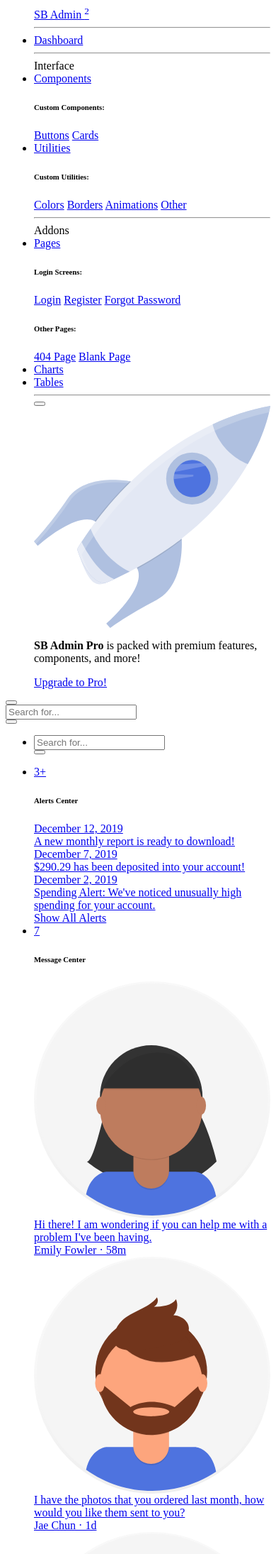
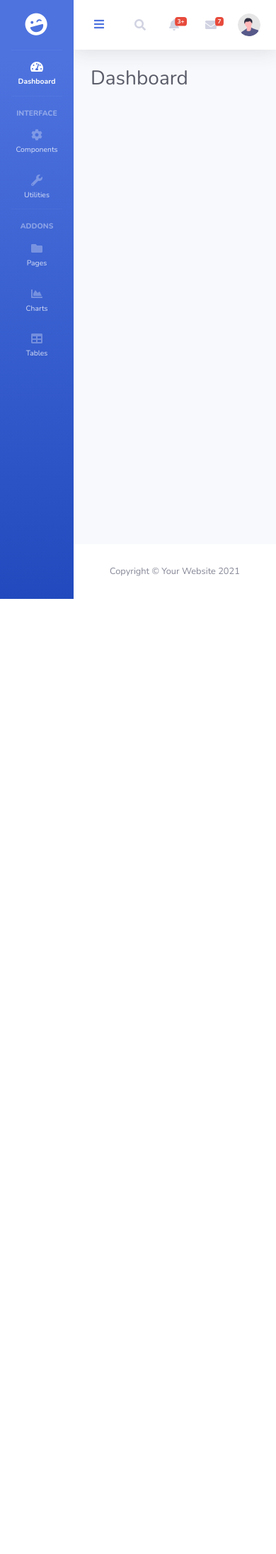
Before and after one commit to TriHan25/waqaf-alquran, a CodeIgniter 4 app: template app/Views/admin/home.php in a window 390 px wide. Shown: the top 2190 px of the page at 71% size. After the commit the page ends 844 px from the top, so only its background shows below. Run offline with PHP 8.4 and a stand-in for CodeIgniter, Linux system fonts and the light colour scheme; the template is opened without the code that fills it: most values are stand-ins (such as "Sample title", 1, 10 or a date in 2020); some libraries are stand-ins or nearby versions.

Commit message:
fix template

```diff
--- a/app/Controllers/Admin/Dashboard.php
+++ b/app/Controllers/Admin/Dashboard.php
@@ -12,8 +12,6 @@ class Dashboard extends BaseController
             'title' => 'Dashboard Admin'
         ];
 
-        echo view('layout/header', $data);
-        echo view('admin/home', $data);
-        echo view('layout/header');
+        return view('admin/home', $data);
     }
 }
--- a/app/Views/admin/home.php
+++ b/app/Views/admin/home.php
@@ -1,11 +1,11 @@
-<?= $this->extend('layout/navbarAdmin'); ?>
+<?= $this->extend('layout/template'); ?>
 
 <?= $this->section('home'); ?>
-<div class="container">
-    <div class="row">
-        <div class="col">
-            <h1>hello world</h1>
-        </div>
+<div class="container-fluid">
+    <div class="d-sm-flex align-items-center justify-content-between mb-4">
+        <h1 class="h3 mb-0 text-gray-800">Dashboard</h1>
+        <a href="#" class="d-none d-sm-inline-block btn btn-sm btn-primary shadow-sm"><i class="fas fa-download fa-sm text-white-50"></i> Generate
+            Report</a>
     </div>
 </div>
 <?= $this->endSection(); ?>
--- a/app/Views/layout/footer.php
+++ b/app/Views/layout/footer.php
@@ -1,33 +1,45 @@
-   <!-- Custom scripts for all pages-->
-   <script src="js/sb-admin-2.min.js"></script>
+             <!-- /.container-fluid -->
+             </div>
+             <!-- End of Main Content -->
 
-   <!-- Optional JavaScript; choose one of the two! -->
+             <!-- Footer -->
+             <footer class="sticky-footer bg-white">
+                 <div class="container my-auto">
+                     <div class="copyright text-center my-auto">
+                         <span>Copyright &copy; Your Website 2021</span>
+                     </div>
+                 </div>
+             </footer>
+             <!-- End of Footer -->
+             </div>
+             <!-- End of Content Wrapper -->
+             </div>
+             <!-- End of Page Wrapper -->
 
-   <!-- Option 1: Bootstrap Bundle with Popper -->
-   <script src="https://cdn.jsdelivr.net/npm/bootstrap@5.2.2/dist/js/bootstrap.bundle.min.js" integrity="sha384-OERcA2EqjJCMA+/3y+gxIOqMEjwtxJY7qPCqsdltbNJuaOe923+mo//f6V8Qbsw3" crossorigin="anonymous"></script>
+             <!-- Scroll to Top Button-->
+             <a class="scroll-to-top rounded" href="#page-top">
+                 <i class="fas fa-angle-up"></i>
+             </a>
 
-   <!-- Option 2: Separate Popper and Bootstrap JS -->
-   <!--
-<script src="https://cdn.jsdelivr.net/npm/@popperjs/core@2.11.6/dist/umd/popper.min.js" integrity="sha384-oBqDVmMz9ATKxIep9tiCxS/Z9fNfEXiDAYTujMAeBAsjFuCZSmKbSSUnQlmh/jp3" crossorigin="anonymous"></script>
-<script src="https://cdn.jsdelivr.net/npm/bootstrap@5.2.2/dist/js/bootstrap.min.js" integrity="sha384-IDwe1+LCz02ROU9k972gdyvl+AESN10+x7tBKgc9I5HFtuNz0wWnPclzo6p9vxnk" crossorigin="anonymous"></script>
--->
-
-   <script>
-       function previewImg() {
-           const sampul = document.querySelector('#sampul');
-           const sampulLabel = document.querySelector('.input-group-text');
-           const imgPreview = document.querySelector('.img-preview');
-
-           sampulLabel.textContent = sampul.files[0].name;
-
-           const fileSampul = new FileReader();
-           fileSampul.readAsDataURL(sampul.files[0]);
-
-           fileSampul.onload = function(e) {
-               imgPreview.src = e.target.result;
-           }
-       }
-   </script>
-   </body>
-
-   </html>
+             <!-- Logout Modal-->
+             <div class="modal fade" id="logoutModal" tabindex="-1" role="dialog" aria-labelledby="exampleModalLabel" aria-hidden="true">
+                 <div class="modal-dialog" role="document">
+                     <div class="modal-content">
+                         <div class="modal-header">
+                             <h5 class="modal-title" id="exampleModalLabel">Ready to Leave?</h5>
+                             <button class="close" type="button" data-dismiss="modal" aria-label="Close">
+                                 <span aria-hidden="true">×</span>
+                             </button>
+                         </div>
+                         <div class="modal-body">
+                             Select "Logout" below if you are ready to end your current session.
+                         </div>
+                         <div class="modal-footer">
+                             <button class="btn btn-secondary" type="button" data-dismiss="modal">
+                                 Cancel
+                             </button>
+                             <a class="btn btn-primary" href="login.html">Logout</a>
+                         </div>
+                     </div>
+                 </div>
+             </div>
--- a/app/Views/layout/navbarAdmin.php
+++ b/app/Views/layout/navbarAdmin.php
@@ -1,9 +1,7 @@
  <!-- Page Wrapper -->
  <div id="wrapper">
-
      <!-- Sidebar -->
      <ul class="navbar-nav bg-gradient-primary sidebar sidebar-dark accordion" id="accordionSidebar">
-
          <!-- Sidebar - Brand -->
          <a class="sidebar-brand d-flex align-items-center justify-content-center" href="index.html">
              <div class="sidebar-brand-icon rotate-n-15">
@@ -13,7 +11,7 @@
          </a>
 
          <!-- Divider -->
-         <hr class="sidebar-divider my-0">
+         <hr class="sidebar-divider my-0" />
 
          <!-- Nav Item - Dashboard -->
          <li class="nav-item active">
@@ -23,12 +21,10 @@
          </li>
 
          <!-- Divider -->
-         <hr class="sidebar-divider">
+         <hr class="sidebar-divider" />
 
          <!-- Heading -->
-         <div class="sidebar-heading">
-             Interface
-         </div>
+         <div class="sidebar-heading">Interface</div>
 
          <!-- Nav Item - Pages Collapse Menu -->
          <li class="nav-item">
@@ -63,12 +59,10 @@
          </li>
 
          <!-- Divider -->
-         <hr class="sidebar-divider">
+         <hr class="sidebar-divider" />
 
          <!-- Heading -->
-         <div class="sidebar-heading">
-             Addons
-         </div>
+         <div class="sidebar-heading">Addons</div>
 
          <!-- Nav Item - Pages Collapse Menu -->
          <li class="nav-item">
@@ -105,7 +99,7 @@
          </li>
 
          <!-- Divider -->
-         <hr class="sidebar-divider d-none d-md-block">
+         <hr class="sidebar-divider d-none d-md-block" />
 
          <!-- Sidebar Toggler (Sidebar) -->
          <div class="text-center d-none d-md-inline">
@@ -114,11 +108,13 @@
 
          <!-- Sidebar Message -->
          <div class="sidebar-card d-none d-lg-flex">
-             <img class="sidebar-card-illustration mb-2" src="img/undraw_rocket.svg" alt="...">
-             <p class="text-center mb-2"><strong>SB Admin Pro</strong> is packed with premium features, components, and more!</p>
+             <img class="sidebar-card-illustration mb-2" src="img/undraw_rocket.svg" alt="..." />
+             <p class="text-center mb-2">
+                 <strong>SB Admin Pro</strong> is packed with premium features,
+                 components, and more!
+             </p>
              <a class="btn btn-success btn-sm" href="https://startbootstrap.com/theme/sb-admin-pro">Upgrade to Pro!</a>
          </div>
-
      </ul>
      <!-- End of Sidebar -->
 
@@ -139,7 +135,7 @@
                  <!-- Topbar Search -->
                  <form class="d-none d-sm-inline-block form-inline mr-auto ml-md-3 my-2 my-md-0 mw-100 navbar-search">
                      <div class="input-group">
-                         <input type="text" class="form-control bg-light border-0 small" placeholder="Search for..." aria-label="Search" aria-describedby="basic-addon2">
+                         <input type="text" class="form-control bg-light border-0 small" placeholder="Search for..." aria-label="Search" aria-describedby="basic-addon2" />
                          <div class="input-group-append">
                              <button class="btn btn-primary" type="button">
                                  <i class="fas fa-search fa-sm"></i>
@@ -150,7 +146,6 @@
 
                  <!-- Topbar Navbar -->
                  <ul class="navbar-nav ml-auto">
-
                      <!-- Nav Item - Search Dropdown (Visible Only XS) -->
                      <li class="nav-item dropdown no-arrow d-sm-none">
                          <a class="nav-link dropdown-toggle" href="#" id="searchDropdown" role="button" data-toggle="dropdown" aria-haspopup="true" aria-expanded="false">
@@ -160,7 +155,7 @@
                          <div class="dropdown-menu dropdown-menu-right p-3 shadow animated--grow-in" aria-labelledby="searchDropdown">
                              <form class="form-inline mr-auto w-100 navbar-search">
                                  <div class="input-group">
-                                     <input type="text" class="form-control bg-light border-0 small" placeholder="Search for..." aria-label="Search" aria-describedby="basic-addon2">
+                                     <input type="text" class="form-control bg-light border-0 small" placeholder="Search for..." aria-label="Search" aria-describedby="basic-addon2" />
                                      <div class="input-group-append">
                                          <button class="btn btn-primary" type="button">
                                              <i class="fas fa-search fa-sm"></i>
@@ -180,9 +175,7 @@
                          </a>
                          <!-- Dropdown - Alerts -->
                          <div class="dropdown-list dropdown-menu dropdown-menu-right shadow animated--grow-in" aria-labelledby="alertsDropdown">
-                             <h6 class="dropdown-header">
-                                 Alerts Center
-                             </h6>
+                             <h6 class="dropdown-header">Alerts Center</h6>
                              <a class="dropdown-item d-flex align-items-center" href="#">
                                  <div class="mr-3">
                                      <div class="icon-circle bg-primary">
@@ -213,7 +206,8 @@
                                  </div>
                                  <div>
                                      <div class="small text-gray-500">December 2, 2019</div>
-                                     Spending Alert: We've noticed unusually high spending for your account.
+                                     Spending Alert: We've noticed unusually high spending for
+                                     your account.
                                  </div>
                              </a>
                              <a class="dropdown-item text-center small text-gray-500" href="#">Show All Alerts</a>
@@ -229,51 +223,60 @@
                          </a>
                          <!-- Dropdown - Messages -->
                          <div class="dropdown-list dropdown-menu dropdown-menu-right shadow animated--grow-in" aria-labelledby="messagesDropdown">
-                             <h6 class="dropdown-header">
-                                 Message Center
-                             </h6>
+                             <h6 class="dropdown-header">Message Center</h6>
                              <a class="dropdown-item d-flex align-items-center" href="#">
                                  <div class="dropdown-list-image mr-3">
-                                     <img class="rounded-circle" src="img/undraw_profile_1.svg" alt="...">
+                                     <img class="rounded-circle" src="img/undraw_profile_1.svg" alt="..." />
                                      <div class="status-indicator bg-success"></div>
                                  </div>
                                  <div class="font-weight-bold">
-                                     <div class="text-truncate">Hi there! I am wondering if you can help me with a
-                                         problem I've been having.</div>
+                                     <div class="text-truncate">
+                                         Hi there! I am wondering if you can help me with a
+                                         problem I've been having.
+                                     </div>
                                      <div class="small text-gray-500">Emily Fowler · 58m</div>
                                  </div>
                              </a>
                              <a class="dropdown-item d-flex align-items-center" href="#">
                                  <div class="dropdown-list-image mr-3">
-                                     <img class="rounded-circle" src="img/undraw_profile_2.svg" alt="...">
+                                     <img class="rounded-circle" src="img/undraw_profile_2.svg" alt="..." />
                                      <div class="status-indicator"></div>
                                  </div>
                                  <div>
-                                     <div class="text-truncate">I have the photos that you ordered last month, how
-                                         would you like them sent to you?</div>
+                                     <div class="text-truncate">
+                                         I have the photos that you ordered last month, how would
+                                         you like them sent to you?
+                                     </div>
                                      <div class="small text-gray-500">Jae Chun · 1d</div>
                                  </div>
                              </a>
                              <a class="dropdown-item d-flex align-items-center" href="#">
                                  <div class="dropdown-list-image mr-3">
-                                     <img class="rounded-circle" src="img/undraw_profile_3.svg" alt="...">
+                                     <img class="rounded-circle" src="img/undraw_profile_3.svg" alt="..." />
                                      <div class="status-indicator bg-warning"></div>
                                  </div>
                                  <div>
-                                     <div class="text-truncate">Last month's report looks great, I am very happy with
-                                         the progress so far, keep up the good work!</div>
+                                     <div class="text-truncate">
+                                         Last month's report looks great, I am very happy with
+                                         the progress so far, keep up the good work!
+                                     </div>
                                      <div class="small text-gray-500">Morgan Alvarez · 2d</div>
                                  </div>
                              </a>
                              <a class="dropdown-item d-flex align-items-center" href="#">
                                  <div class="dropdown-list-image mr-3">
-                                     <img class="rounded-circle" src="https://source.unsplash.com/Mv9hjnEUHR4/60x60" alt="...">
+                                     <img class="rounded-circle" src="https://source.unsplash.com/Mv9hjnEUHR4/60x60" alt="..." />
                                      <div class="status-indicator bg-success"></div>
                                  </div>
                                  <div>
-                                     <div class="text-truncate">Am I a good boy? The reason I ask is because someone
-                                         told me that people say this to all dogs, even if they aren't good...</div>
-                                     <div class="small text-gray-500">Chicken the Dog · 2w</div>
+                                     <div class="text-truncate">
+                                         Am I a good boy? The reason I ask is because someone
+                                         told me that people say this to all dogs, even if they
+                                         aren't good...
+                                     </div>
+                                     <div class="small text-gray-500">
+                                         Chicken the Dog · 2w
+                                     </div>
                                  </div>
                              </a>
                              <a class="dropdown-item text-center small text-gray-500" href="#">Read More Messages</a>
@@ -286,7 +289,7 @@
                      <li class="nav-item dropdown no-arrow">
                          <a class="nav-link dropdown-toggle" href="#" id="userDropdown" role="button" data-toggle="dropdown" aria-haspopup="true" aria-expanded="false">
                              <span class="mr-2 d-none d-lg-inline text-gray-600 small">Douglas McGee</span>
-                             <img class="img-profile rounded-circle" src="img/undraw_profile.svg">
+                             <img class="img-profile rounded-circle" src="img/undraw_profile.svg" />
                          </a>
                          <!-- Dropdown - User Information -->
                          <div class="dropdown-menu dropdown-menu-right shadow animated--grow-in" aria-labelledby="userDropdown">
@@ -316,29 +319,3 @@
              <!-- End of Topbar -->
 
              <!-- Begin Page Content -->
-             <div class="container-fluid">
-
-                 <!-- Page Heading -->
-                 <div class="d-sm-flex align-items-center justify-content-between mb-4">
-                     <h1 class="h3 mb-0 text-gray-800">Dashboard</h1>
-                     <a href="#" class="d-none d-sm-inline-block btn btn-sm btn-primary shadow-sm"><i class="fas fa-download fa-sm text-white-50"></i> Generate Report</a>
-                 </div>
-
-                 <!-- Content Row -->
-                 <?= $this->renderSection('home'); ?>
-                 <!-- End of Main Content -->
-
-                 <!-- Footer -->
-                 <footer class="sticky-footer bg-white">
-                     <div class="container my-auto">
-                         <div class="copyright text-center my-auto">
-                             <span>Copyright &copy; Your Website 2021</span>
-                         </div>
-                     </div>
-                 </footer>
-                 <!-- End of Footer -->
-
-             </div>
-             <!-- End of Content Wrapper -->
-
-         </div>
--- /dev/null
+++ b/app/Views/layout/template.php
@@ -0,0 +1,87 @@
+<!doctype html>
+<html>
+
+<head>
+    <!-- Required meta tags -->
+    <meta charset="utf-8" />
+    <meta http-equiv="X-UA-Compatible" content="IE=edge" />
+    <meta name="viewport" content="width=device-width, initial-scale=1, shrink-to-fit=no" />
+    <meta name="description" content="" />
+    <meta name="author" content="" />
+
+    <!-- Bootstrap CSS -->
+    <link rel="stylesheet" href="https://cdn.jsdelivr.net/npm/bootstrap@5.2.2/dist/css/bootstrap.rtl.min.css" integrity="sha384-7mQhpDl5nRA5nY9lr8F1st2NbIly/8WqhjTp+0oFxEA/QUuvlbF6M1KXezGBh3Nb" crossorigin="anonymous">
+
+    <!-- Custom fonts for this template-->
+    <link rel="stylesheet" href="https://cdnjs.cloudflare.com/ajax/libs/font-awesome/6.2.0/css/all.min.css" integrity="sha512-xh6O/CkQoPOWDdYTDqeRdPCVd1SpvCA9XXcUnZS2FmJNp1coAFzvtCN9BmamE+4aHK8yyUHUSCcJHgXloTyT2A==" crossorigin="anonymous" referrerpolicy="no-referrer" />
+    <link href="vendor/fontawesome-free/css/all.min.css" rel="stylesheet" type="text/css">
+    <link href="https://fonts.googleapis.com/css?family=Nunito:200,200i,300,300i,400,400i,600,600i,700,700i,800,800i,900,900i" rel="stylesheet">
+
+    <!-- Custom styles for this template-->
+    <link href="css/sb-admin-2.min.css" rel="stylesheet">
+
+    <!-- My CSS -->
+    <link rel="stylesheet" href="/css/style.css">
+
+    <title><?= $title; ?></title>
+</head>
+
+<body id="page-top">
+
+    <?= $this->include('layout/navbarAdmin'); ?>
+
+    <?= $this->renderSection('home'); ?>
+
+    <?= $this->include('layout/footer'); ?>
+
+    <!-- Custom scripts for all pages-->
+
+    <!-- Bootstrap core JavaScript-->
+    <script src="https://code.jquery.com/jquery-3.6.1.js" integrity="sha256-3zlB5s2uwoUzrXK3BT7AX3FyvojsraNFxCc2vC/7pNI=" crossorigin="anonymous"></script>
+    <script src="vendor/jquery/jquery.min.js"></script>
+    <script src="//ajax.googleapis.com/ajax/libs/jquery/1.11.0/jquery.min.js"></script>
+    <script src="vendor/bootstrap/js/bootstrap.bundle.min.js"></script>
+
+    <!-- Core plugin JavaScript-->
+    <script src="vendor/jquery-easing/jquery.easing.min.js"></script>
+
+    <!-- Custom scripts for all pages-->
+    <script src="js/sb-admin-2.min.js"></script>
+
+    <!-- Page level plugins -->
+    <script src="vendor/chart.js/Chart.min.js"></script>
+
+    <!-- Page level custom scripts -->
+    <script src="js/demo/chart-area-demo.js"></script>
+    <script src="js/demo/chart-pie-demo.js"></script>
+
+    <!-- Optional JavaScript; choose one of the two! -->
+
+    <!-- Option 1: Bootstrap Bundle with Popper -->
+    <script src="https://cdn.jsdelivr.net/npm/bootstrap@5.2.2/dist/js/bootstrap.bundle.min.js" integrity="sha384-OERcA2EqjJCMA+/3y+gxIOqMEjwtxJY7qPCqsdltbNJuaOe923+mo//f6V8Qbsw3" crossorigin="anonymous"></script>
+
+    <!-- Option 2: Separate Popper and Bootstrap JS -->
+    <!--
+<script src="https://cdn.jsdelivr.net/npm/@popperjs/core@2.11.6/dist/umd/popper.min.js" integrity="sha384-oBqDVmMz9ATKxIep9tiCxS/Z9fNfEXiDAYTujMAeBAsjFuCZSmKbSSUnQlmh/jp3" crossorigin="anonymous"></script>
+<script src="https://cdn.jsdelivr.net/npm/bootstrap@5.2.2/dist/js/bootstrap.min.js" integrity="sha384-IDwe1+LCz02ROU9k972gdyvl+AESN10+x7tBKgc9I5HFtuNz0wWnPclzo6p9vxnk" crossorigin="anonymous"></script>
+-->
+
+    <script>
+        function previewImg() {
+            const sampul = document.querySelector('#sampul');
+            const sampulLabel = document.querySelector('.input-group-text');
+            const imgPreview = document.querySelector('.img-preview');
+
+            sampulLabel.textContent = sampul.files[0].name;
+
+            const fileSampul = new FileReader();
+            fileSampul.readAsDataURL(sampul.files[0]);
+
+            fileSampul.onload = function(e) {
+                imgPreview.src = e.target.result;
+            }
+        }
+    </script>
+</body>
+
+</html>
```
Also changed, not shown: app/Views/layout/header.php (deleted, +0 -26 lines).
